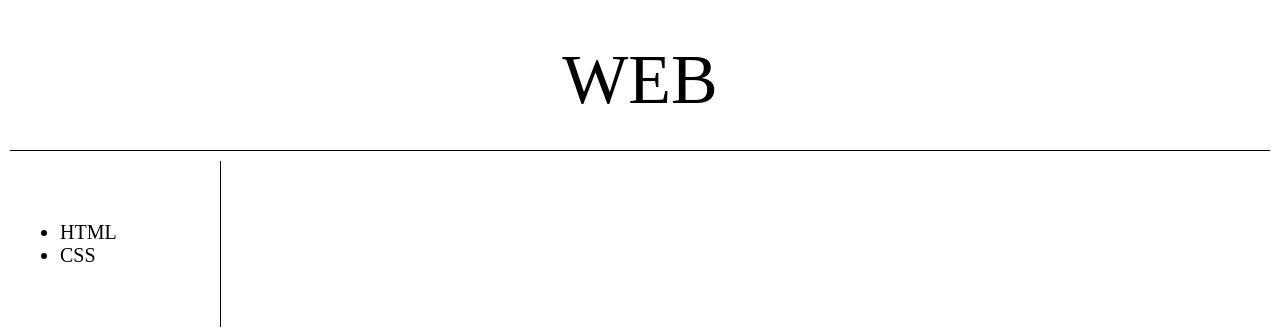
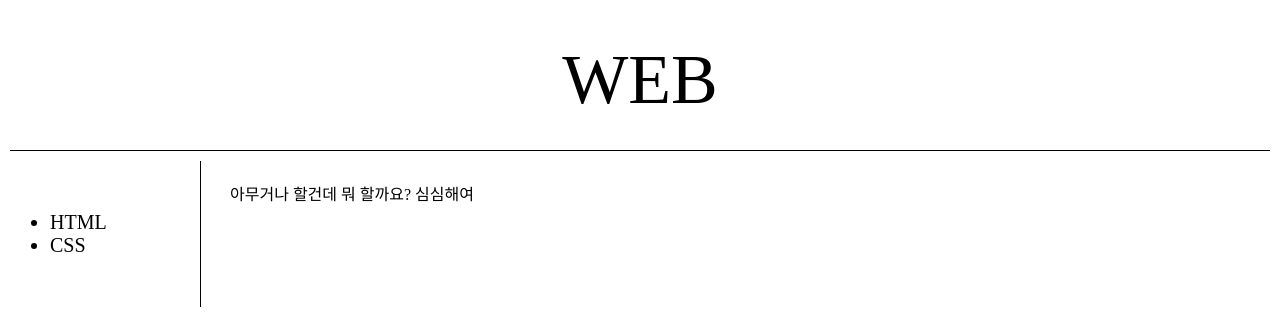
Before and after one commit to dohoo/web, a plain HTML site: page index.html in a window 1280 px wide. Drawn offline with Linux system fonts and the light colour scheme.

Commit message:
Add Content Layer
2020_12_25/
fixed

```diff
--- a/index.html
+++ b/index.html
@@ -1,5 +1,5 @@
 <!DOCTYPE html>
-<html>
+<html lang="ko">
     <head>
         <title>Web</title>
         <meta charset="utf-8">
@@ -24,16 +24,28 @@
                border-right: 1px solid black;
                width: 100px;
                margin: 0;
-               padding: 60px;
+               padding: 50px;
             }
-
+            #grid {
+                display: grid;
+                grid-template-columns: 150px 1fr;
+            }
+            #str {
+                padding-left: 80px;
+                padding-top: 20px;
+            }
         </style>
     </head>
     <body>
         <h1>WEB</h1>
-        <ul>
-            <li><a title="HyperText Markup Language">HTML</a></li>
-            <li>CSS</li>
-        </ul>
+        <div id = "grid">
+            <ul>
+                <li><a title="HyperText Markup Language">HTML</a></li>
+                <li><a title="Cascading Style Sheets">CSS</a></li>
+            </ul>
+            <div id = "str">
+                아무거나 할건데 뭐 할까요? 심심해여
+            </div>
+        </div>
     </body>
 </html>
```
